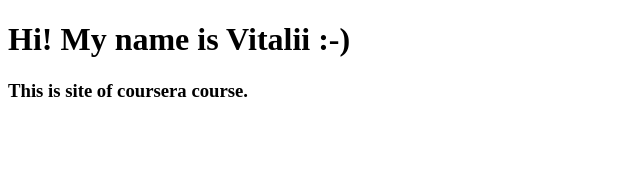
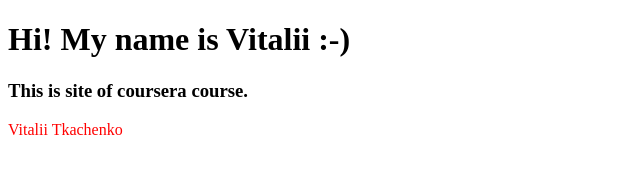
Before and after one commit to vitaltk/web-dev, a plain HTML site: page site/index.html in a window 1280 px wide. Shown: the whole page, without its empty margins (0-640 px from the left). Drawn offline with Linux system fonts and the light colour scheme.

Commit message:
Change style of index.html page.

```diff
--- a/site/index.html
+++ b/site/index.html
@@ -6,5 +6,6 @@
 <body>
 <H1>Hi! My name is Vitalii :-)</H1>
 <H3>This is site of coursera course.</H3>
+<p style="color: red">Vitalii Tkachenko</p>
 </body>
 </html>
```
